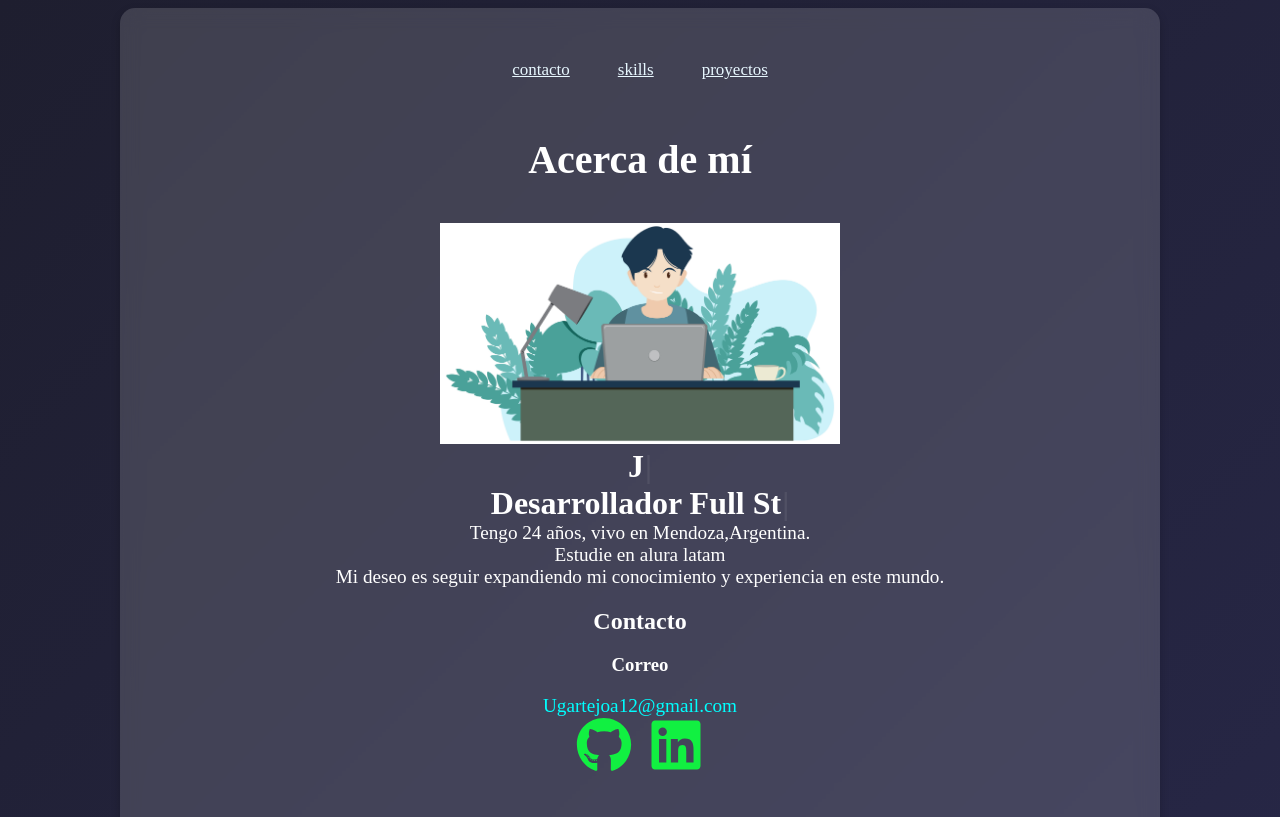
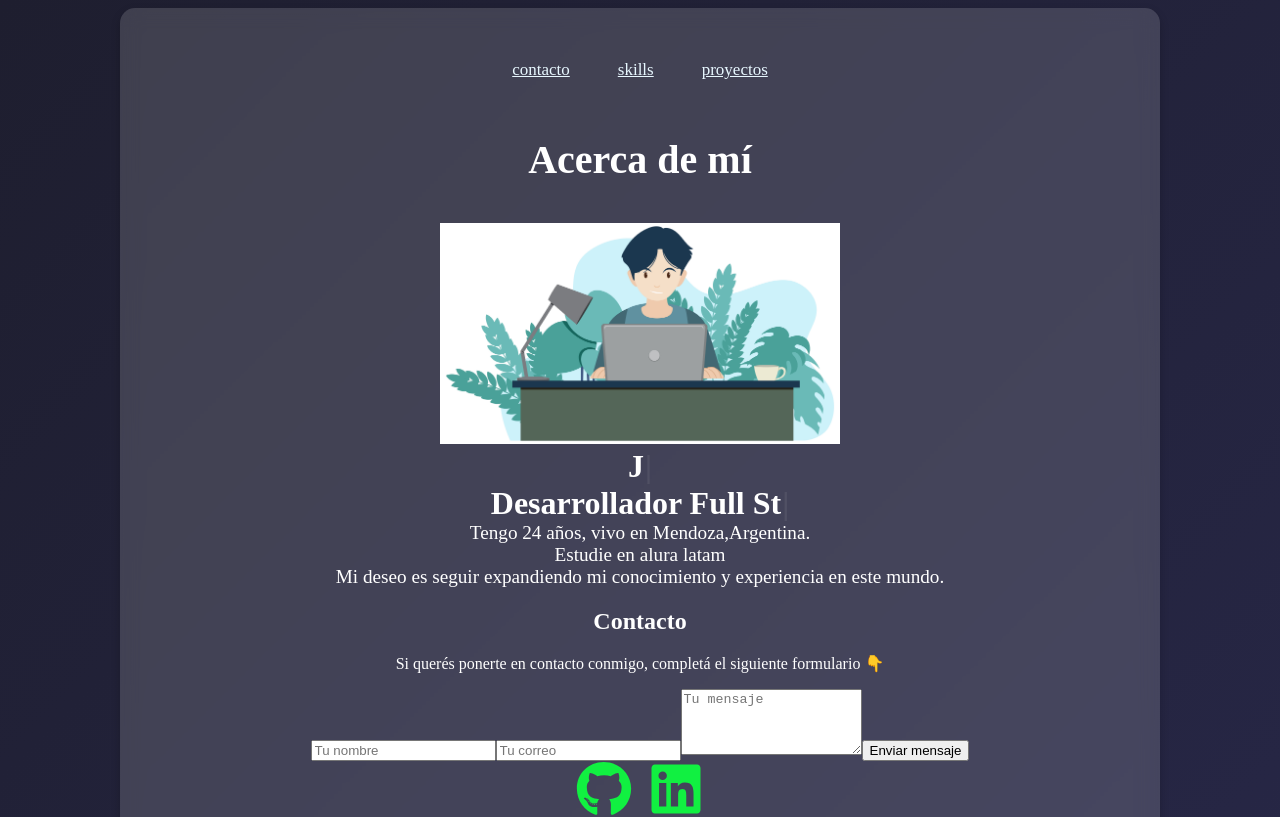
Before and after one commit to joaub/portafolio, a React (Vite) app: page / in a window 1280 px wide. Shown: the top 817 px of the page. Built offline with nearby package versions, Linux system fonts and the light colour scheme.

Commit message:
mejorando la forma de contacto

```diff
--- a/src/App.jsx
+++ b/src/App.jsx
@@ -1,4 +1,4 @@
-
+import { useState } from "react";
 import './App.css'
 import Typewriter from 'typewriter-effect';
 import persona from './assets/persona.jpg'
@@ -9,7 +9,33 @@ import Skills from "./Skills"
 import Proyecto from "./Proyecto"
 
 
-function App(){
+function App() {
+  const [estado, setEstado] = useState("idle"); // "idle", "enviando", "enviado", "error"
+
+  const handleSubmit = async (e) => {
+    e.preventDefault();
+    setEstado("enviando");
+
+    const form = e.target;
+    const data = new FormData(form);
+
+    try {
+      const response = await fetch("https://formspree.io/f/xnnodpbb", {
+        method: "POST",
+        body: data,
+        headers: { Accept: "application/json" },
+      });
+
+      if (response.ok) {
+        setEstado("enviado");
+        form.reset();
+      } else {
+        setEstado("error");
+      }
+    } catch {
+      setEstado("error");
+    }
+  };
 
   return (
     <>
@@ -26,7 +52,7 @@ function App(){
         <section >
           <article>
             <h1 className='titulo'>Acerca de mí</h1>
-              <img src={persona} alt="" className="persona"/>
+            <img src={persona} alt="" className="persona" />
             <h2 className='nombre'>
               <Typewriter
                 options={{
@@ -51,15 +77,58 @@ function App(){
 
 
         <section className='contacto' id='contacto'>
-        <h2 >Contacto</h2>
-          <h3>Correo</h3>
-          <a className='correo' target="_blank">Ugartejoa12@gmail.com</a>
-          <a className='icono' href="https://github.com/joaub" target="_blank"><FaGithub/></a>
-          <a className='icono' href="#" target="_blank"><FaLinkedin  /></a>
+
+          <h2>Contacto</h2>
+          <p className="texto-contacto">
+            Si querés ponerte en contacto conmigo, completá el siguiente formulario 👇
+          </p>
+
+          {estado === "enviado" ? (
+            <p className="mensaje-exito">
+              ✅ ¡Gracias por tu mensaje! Te responderé pronto.
+            </p>
+          ) : (
+            <form onSubmit={handleSubmit} className="formulario-contacto">
+              <input
+                type="text"
+                name="name"
+                placeholder="Tu nombre"
+                required
+              />
+              <input
+                type="email"
+                name="email"
+                placeholder="Tu correo"
+                required
+              />
+              <textarea
+                name="message"
+                placeholder="Tu mensaje"
+                rows="4"
+                required
+              ></textarea>
+
+              <button
+                type="submit"
+                disabled={estado === "enviando"}
+                className={estado === "enviando" ? "boton deshabilitado" : "boton"}
+              >
+                {estado === "enviando" ? "Enviando..." : "Enviar mensaje"}
+              </button>
+
+              {estado === "error" && (
+                <p className="mensaje-error">
+                  ❌ Ocurrió un error. Intentá nuevamente.
+                </p>
+              )}
+            </form>
+          )}
+          <a className='icono' href="https://github.com/joaub" target="_blank"><FaGithub /></a>
+          <a className='icono' href="#" target="_blank"><FaLinkedin /></a>
         </section>
 
-      <Skills/>
-      <Proyecto/>
+        <Skills />
+        <Proyecto />
       </div>
 
     </>
```
Lines whose indentation alone changed are shown as unchanged.
